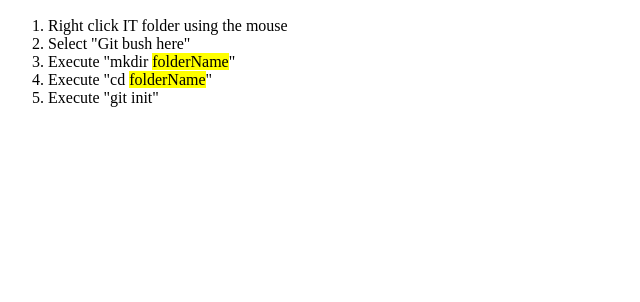
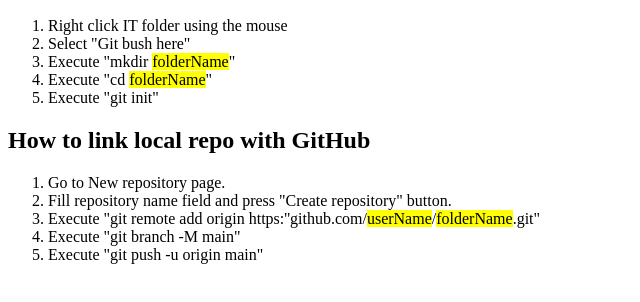
Before and after one commit to imashevw/11.11.22, a plain HTML site: page index.html in a window 1280 px wide. Shown: the part 96-398 px from the top of the page, without its empty margins (0-640 px from the left). Drawn offline with Linux system fonts and the light colour scheme.

Commit message:
add instrucion

```diff
--- a/index.html
+++ b/index.html
@@ -13,6 +13,13 @@
             <li>Execute "git init"</li>
         </ol>
 
-
+<h2>How to link local repo with GitHub</h2>
+<ol>
+    <li>Go to New repository page.</li>
+    <li>Fill repository name field and press "Create repository" button.</li>
+    <li>Execute "git remote add origin https:''github.com/<mark>userName</mark>/<mark>folderName</mark>.git"</li>
+    <li>Execute "git branch -M main"</li>
+    <li>Execute "git push -u origin main"</li>
+</ol>
     </body>
 </html>
```
